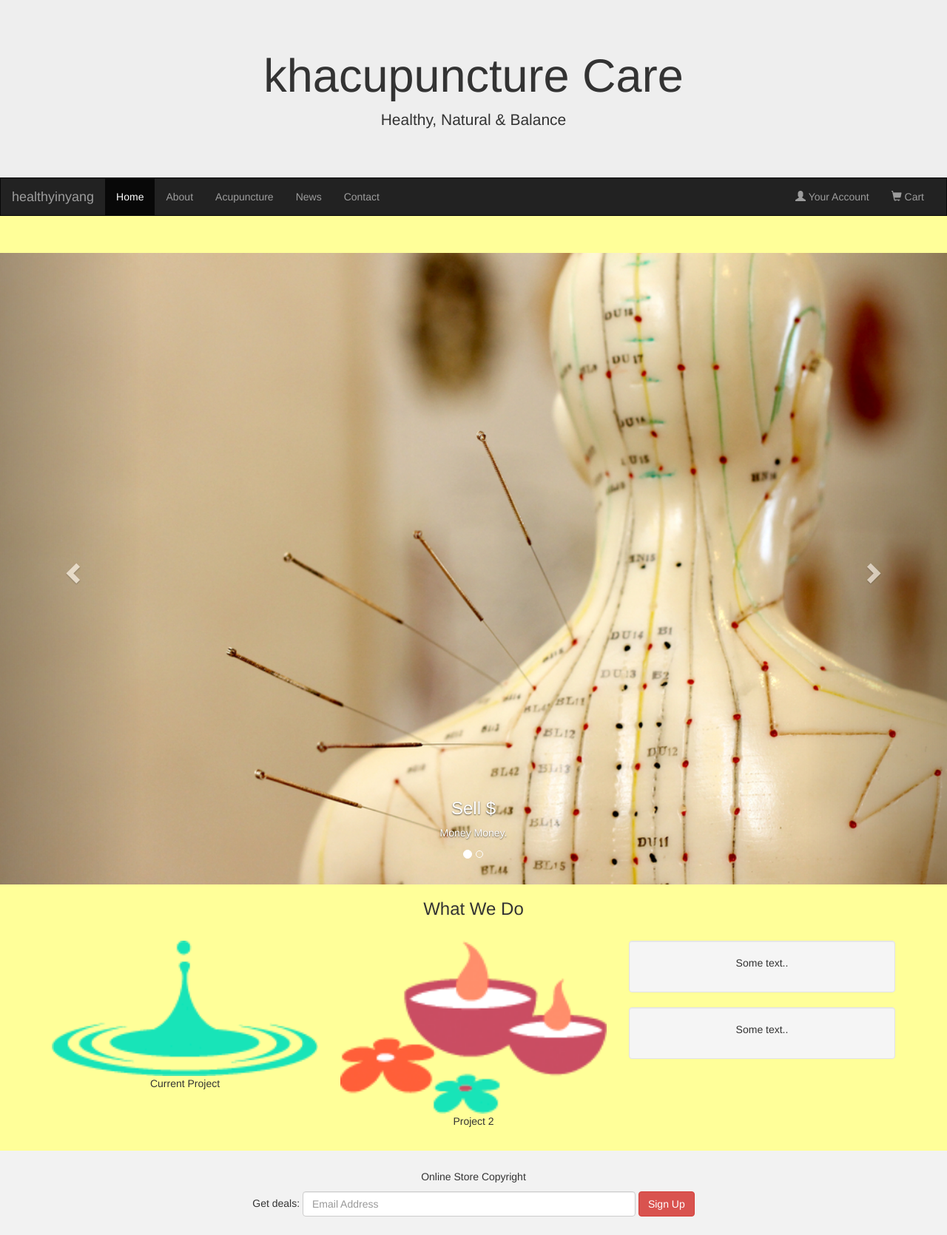
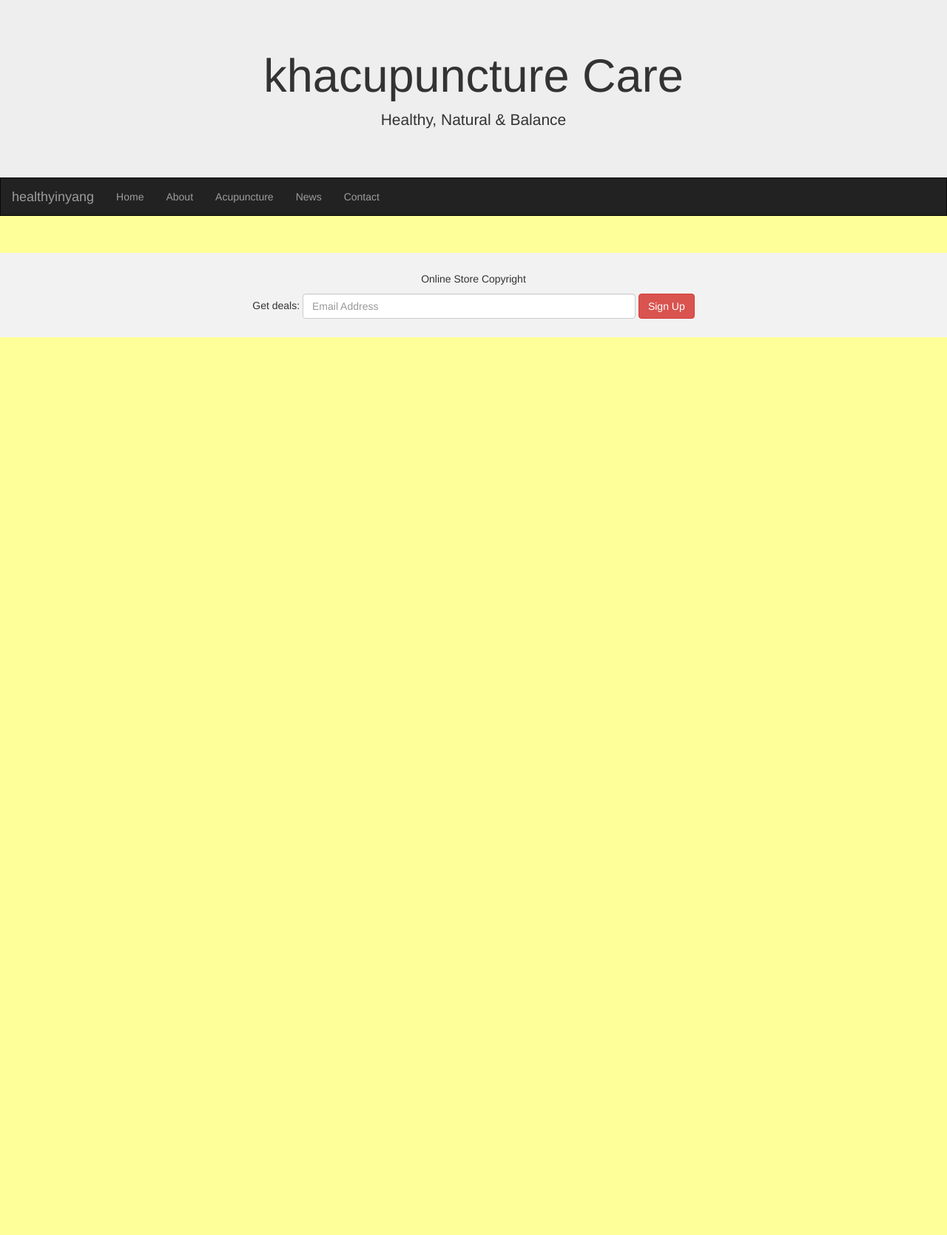
Before and after one commit to HongfengCai/khacupuncture, a Jekyll site: the page built from about.html, in a window 1280 px wide. Shown: the whole page at 74% size. Built offline with Jekyll 4.4.1, drawn with Linux system fonts in a browser that asks for light colours; after the commit the page ends 900 px from its top, so only the background shows below that.

Commit message:
Add front matter to about.html, remove irrellevant content

```diff
--- a/_includes/footer.html
+++ b/_includes/footer.html
@@ -4,4 +4,4 @@
       <input type="email" class="form-control" size="50" placeholder="Email Address">
       <button type="button" class="btn btn-danger">Sign Up</button>
     </form>
-  </footer>
+</footer>
--- a/_includes/head.html
+++ b/_includes/head.html
@@ -1,9 +1,12 @@
 <head>
     <title>khacupuncture</title>
+
     <meta charset="utf-8">
     <meta name="viewport" content="width=device-width, initial-scale=1">
+
     <link rel="stylesheet" href="https://maxcdn.bootstrapcdn.com/bootstrap/3.3.7/css/bootstrap.min.css">
     <link rel="stylesheet" href="/styles/override-styles.css"> <!-- styles written to override certain parts of the bootstrap -->
+
     <script src="https://ajax.googleapis.com/ajax/libs/jquery/3.3.1/jquery.min.js"></script>
     <script src="https://maxcdn.bootstrapcdn.com/bootstrap/3.3.7/js/bootstrap.min.js"></script>
-  </head>
+</head>
--- a/about.html
+++ b/about.html
@@ -1,142 +1,4 @@
-<!DOCTYPE html>
-<html lang="en">
-<head>
-  <title>khacupuncture</title>
-  <meta charset="utf-8">
-  <meta name="viewport" content="width=device-width, initial-scale=1">
-  <link rel="stylesheet" href="https://maxcdn.bootstrapcdn.com/bootstrap/3.3.7/css/bootstrap.min.css">
-  <script src="https://ajax.googleapis.com/ajax/libs/jquery/3.3.1/jquery.min.js"></script>
-  <script src="https://maxcdn.bootstrapcdn.com/bootstrap/3.3.7/js/bootstrap.min.js"></script>
-  <style>
-    /* Remove the navbar's default rounded borders and increase the bottom margin */
-    .navbar {
-      margin-bottom: 50px;
-      border-radius: 0;
-    }
-
-    /* Remove the jumbotron's default bottom margin */
-     .jumbotron {
-      margin-bottom: 0;
-    }
-	.carousel-inner img {
-      width: 100%; /* Set width to 100% */
-      margin: auto;
-      min-height:200px;
-  }
-
-    /* Add a gray background color and some padding to the footer */
-    footer {
-      background-color: #f2f2f2;
-      padding: 25px;
-    }
-	body {
-	   background-color:#FFFF99;";
-	}
-
-  </style>
-</head>
-<body>
-
-<div class="jumbotron">
-  <div class="container text-center">
-    <h1>khacupuncture Care</h1>
-    <p>Healthy, Natural & Balance</p>
-  </div>
-</div>
-
-<nav class="navbar navbar-inverse">
-  <div class="container-fluid">
-    <div class="navbar-header">
-      <button type="button" class="navbar-toggle" data-toggle="collapse" data-target="#myNavbar">
-        <span class="icon-bar"></span>
-        <span class="icon-bar"></span>
-        <span class="icon-bar"></span>
-      </button>
-      <a class="navbar-brand" href="#">healthyinyang</a>
-    </div>
-    <div class="collapse navbar-collapse" id="myNavbar">
-      <ul class="nav navbar-nav">
-        <li class="active"><a href="Home.html">Home</a></li>
-        <li><a href="About.html">About</a></li>
-        <li><a href="Acupuncture.html">Acupuncture</a></li>
-        <li><a href="News.html">News</a></li>
-        <li><a href="Contact.html">Contact</a></li>
-      </ul>
-      <ul class="nav navbar-nav navbar-right">
-        <li><a href="#"><span class="glyphicon glyphicon-user"></span> Your Account</a></li>
-        <li><a href="#"><span class="glyphicon glyphicon-shopping-cart"></span> Cart</a></li>
-      </ul>
-    </div>
-  </div>
-</nav>
-
-<div id="myCarousel" class="carousel slide" data-ride="carousel">
-    <!-- Indicators -->
-    <ol class="carousel-indicators">
-      <li data-target="#myCarousel" data-slide-to="0" class="active"></li>
-      <li data-target="#myCarousel" data-slide-to="1"></li>
-    </ol>
-
-    <!-- Wrapper for slides -->
-    <div class="carousel-inner" role="listbox">
-      <div class="item active">
-        <img src="img/shutterstock_512664499.jpg" alt="Image" width="42" height="42">
-        <div class="carousel-caption">
-          <h3>Sell $</h3>
-          <p>Money Money.</p>
-        </div>
-      </div>
-
-      <div class="item">
-        <img src="img/acupuncture-weight-loss-1511012441.jpg" alt="Image" width="42" height="42">
-        <div class="carousel-caption">
-          <h3>More Sell $</h3>
-          <p>Lorem ipsum...</p>
-        </div>
-      </div>
-    </div>
-
-    <!-- Left and right controls -->
-    <a class="left carousel-control" href="#myCarousel" role="button" data-slide="prev">
-      <span class="glyphicon glyphicon-chevron-left" aria-hidden="true"></span>
-      <span class="sr-only">Previous</span>
-    </a>
-    <a class="right carousel-control" href="#myCarousel" role="button" data-slide="next">
-      <span class="glyphicon glyphicon-chevron-right" aria-hidden="true"></span>
-      <span class="sr-only">Next</span>
-    </a>
-</div>
-
-<div class="container text-center">
-  <h3>What We Do</h3><br>
-  <div class="row">
-    <div class="col-sm-4">
-      <img src="img/page1_icon5.png" class="img-responsive" style="width:100%" alt="Image">
-      <p>Current Project</p>
-    </div>
-    <div class="col-sm-4">
-      <img src="img/page1_icon4.png" class="img-responsive" style="width:100%" alt="Image">
-      <p>Project 2</p>
-    </div>
-    <div class="col-sm-4">
-      <div class="well">
-       <p>Some text..</p>
-      </div>
-      <div class="well">
-       <p>Some text..</p>
-      </div>
-    </div>
-  </div>
-</div><br>
-
-
-<footer class="container-fluid text-center">
-  <p>Online Store Copyright</p>
-  <form class="form-inline">Get deals:
-    <input type="email" class="form-control" size="50" placeholder="Email Address">
-    <button type="button" class="btn btn-danger">Sign Up</button>
-  </form>
-</footer>
-
-</body>
-</html>
+---
+layout: default
+title: About
+---
--- a/index.html
+++ b/index.html
@@ -1,6 +1,6 @@
 ---
 layout: default
-title: kyle Hong Aemon
+title: Home
 ---
 
 <h2>What are you looking for a holistic medical solution? </h2>
```
